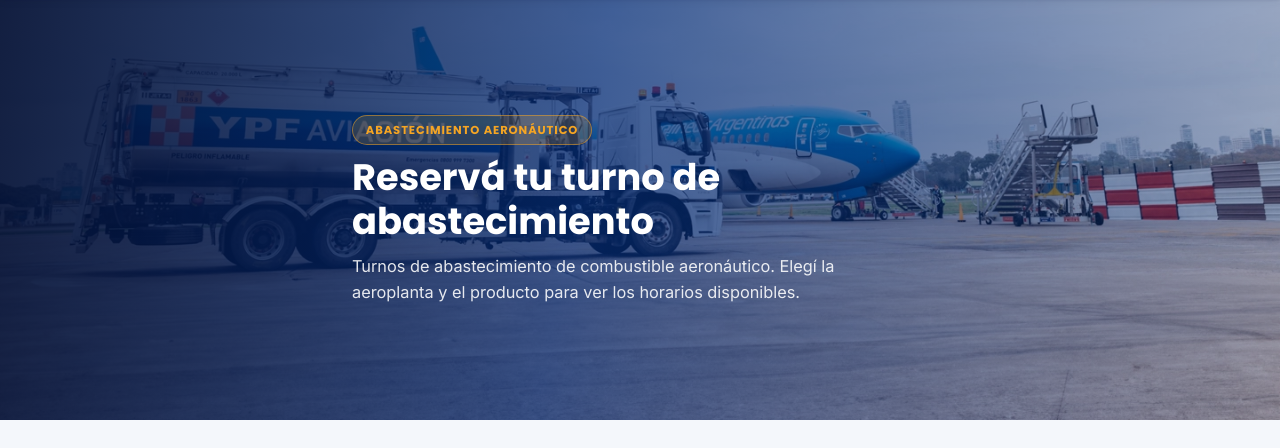
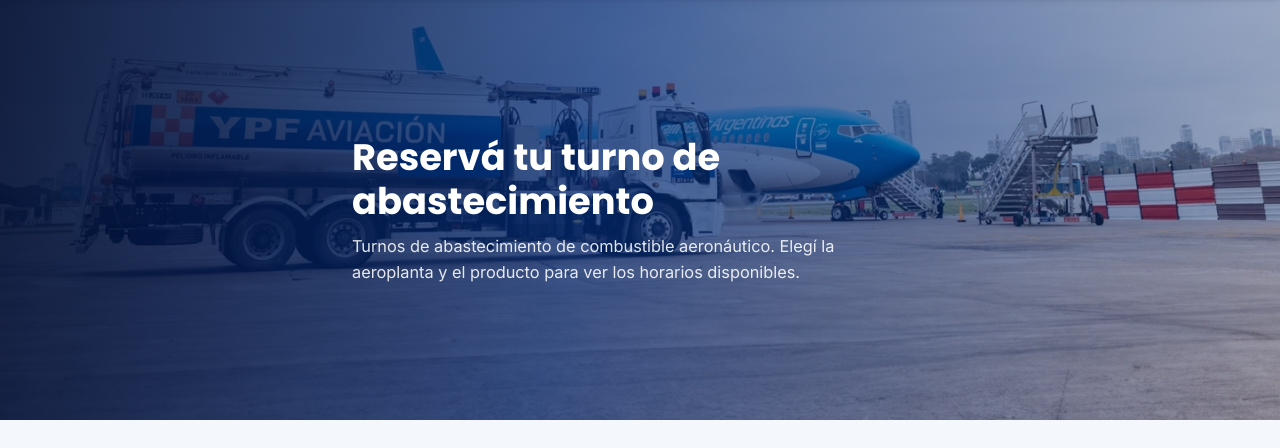
Before and after one commit to noguerafran-alt/TURNOS-YPF-AV-GRAL, a FastAPI app: page / in a window 1280 px wide. Shown: the part 77-525 px from the top of the page. Run offline with FastAPI, Linux system fonts and the light colour scheme.

Commit message:
Landing hero: quitar pill + Emergencias 0800 (#32)
* Landing hero: quitar pill Abastecimiento aeronáutico

* Landing hero: scrub Emergencias 0800 de la foto del camión

```diff
--- a/app/templates/index.html
+++ b/app/templates/index.html
@@ -5,7 +5,6 @@
   <section class="hero" style="background-image: url('/static/img/hero-aviacion.webp')">
     <div class="hero__overlay" aria-hidden="true"></div>
     <div class="wrap hero__inner">
-      <p class="hero__eyebrow">Abastecimiento aeronáutico</p>
       <h1>Reservá tu turno de abastecimiento</h1>
       <p class="hero__text">
         {{ company_tagline }}. Elegí la aeroplanta y el producto para ver los horarios disponibles.
```
Also changed, not shown: app/static/img/hero-aviacion.webp.
